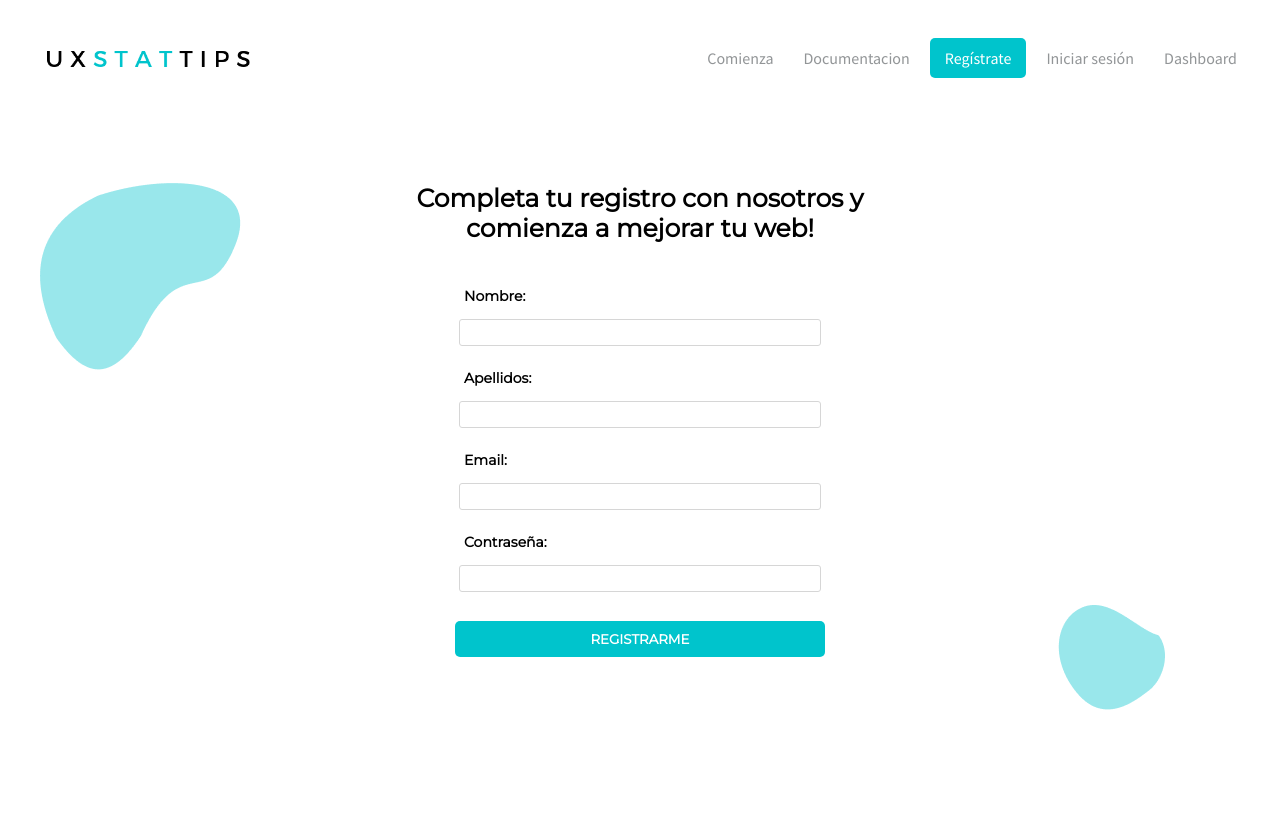
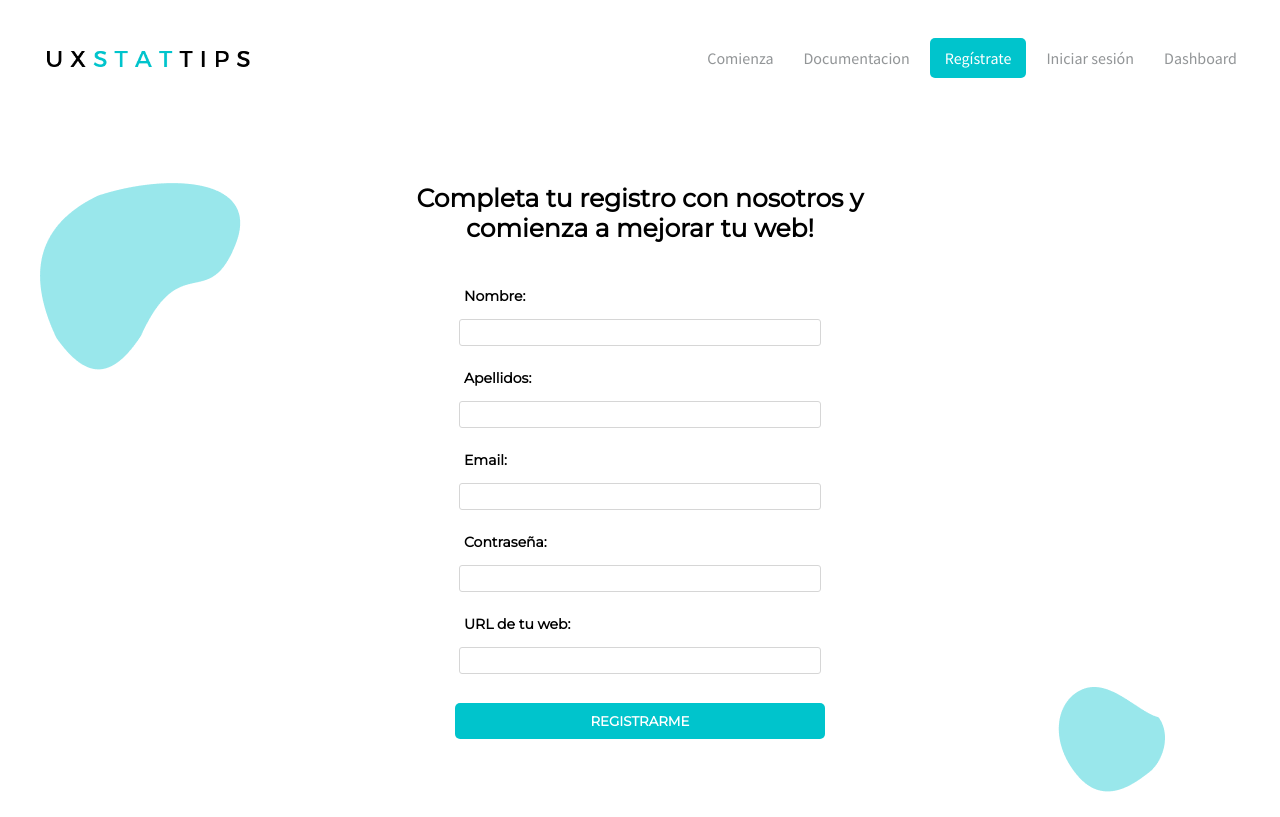
Before and after one commit to isabel2194/UXstattips, a React (Create React App) app: page /registro in a window 1280 px wide. Built offline with nearby package versions, Linux system fonts and the light colour scheme.

Commit message:
register with website

```diff
--- a/src/app/registro.js
+++ b/src/app/registro.js
@@ -9,7 +9,7 @@ class Registro extends Component {
 
   constructor(props) {
     super(props);
-    this.state = { name: "", surname: "", email: "", passwd: "" };
+    this.state = { name: "", surname: "", email: "", passwd: "", website: "" };
 
     this.registrar = this.registrar.bind(this);
     this.handleChange = this.handleChange.bind(this);
@@ -25,7 +25,8 @@ class Registro extends Component {
         name: event.target.name.value,
         surname: event.target.surname.value,
         email: event.target.email.value,
-        password: event.target.passwd.value
+        password: event.target.passwd.value,
+        website: event.target.website.value
       }),
       dataType: "json",
       contentType: "application/json",
@@ -97,6 +98,18 @@ class Registro extends Component {
             value={this.state.password}
             onChange={this.handleChange}
           />
+          <label className="label" from="passwordCliente">
+            URL de tu web:
+          </label>
+          <input
+            className="input"
+            id="websiteCliente"
+            type="text"
+            required
+            name="website"
+            value={this.state.website}
+            onChange={this.handleChange}
+          />
           <button type="submit" className="btn btn-active">
             Registrarme
           </button>
```
